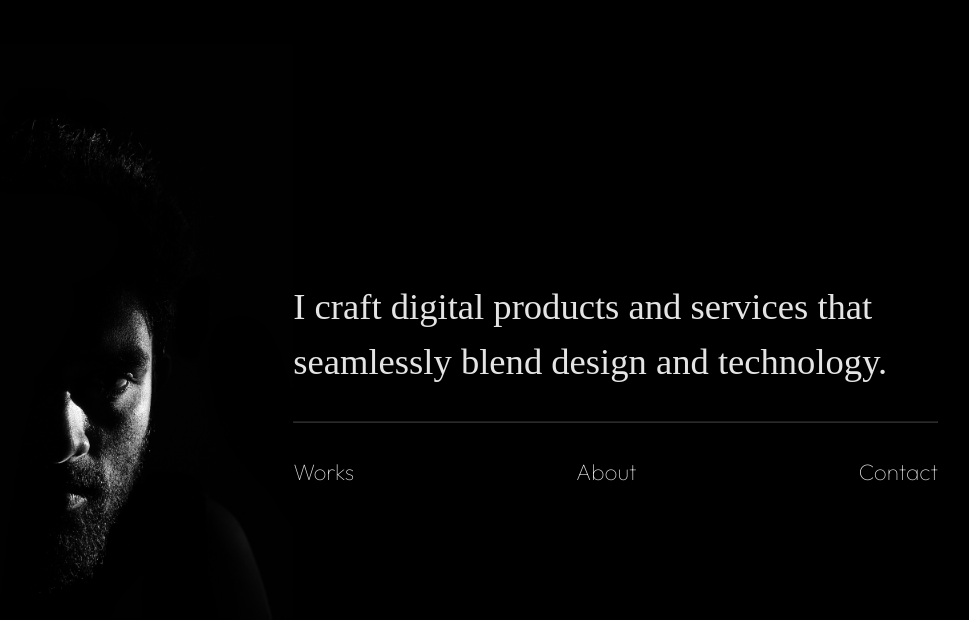
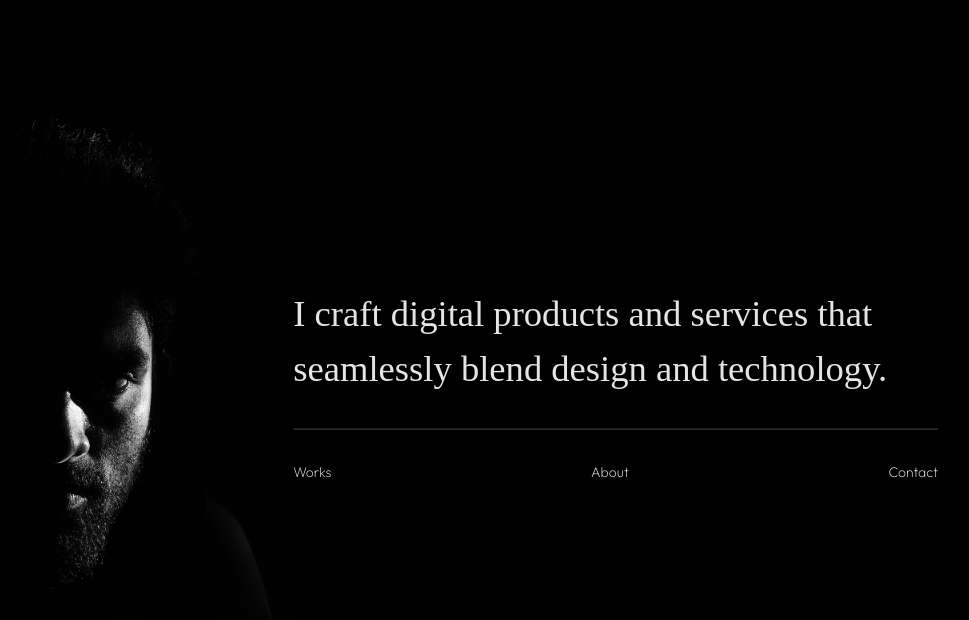
Before and after one commit to pankan/k7, a Vue app: page / in a window 1280 px wide. Shown: the top 620 px of the page, without its empty margins (172-1141 px from the left). Built offline with nearby package versions, Linux system fonts and the light colour scheme; a web font is replaced by a local one.

Commit message:
router link in home

```diff
--- a/src/views/Home.vue
+++ b/src/views/Home.vue
@@ -8,9 +8,9 @@
       <h2>I craft digital products and services that seamlessly blend design and technology.</h2>
       <hr>
       <div class="nav">
-        <a class="h6" href="/works">Works</a>
-        <a class="h6" href="/about">About</a>
-        <a class="h6" href="/contact">Contact</a>
+        <router-link to="/works">Works</router-link>
+        <router-link to="/about">About</router-link>
+        <router-link to="/contact">Contact</router-link>
       </div>
     </div>
   </div>
```
